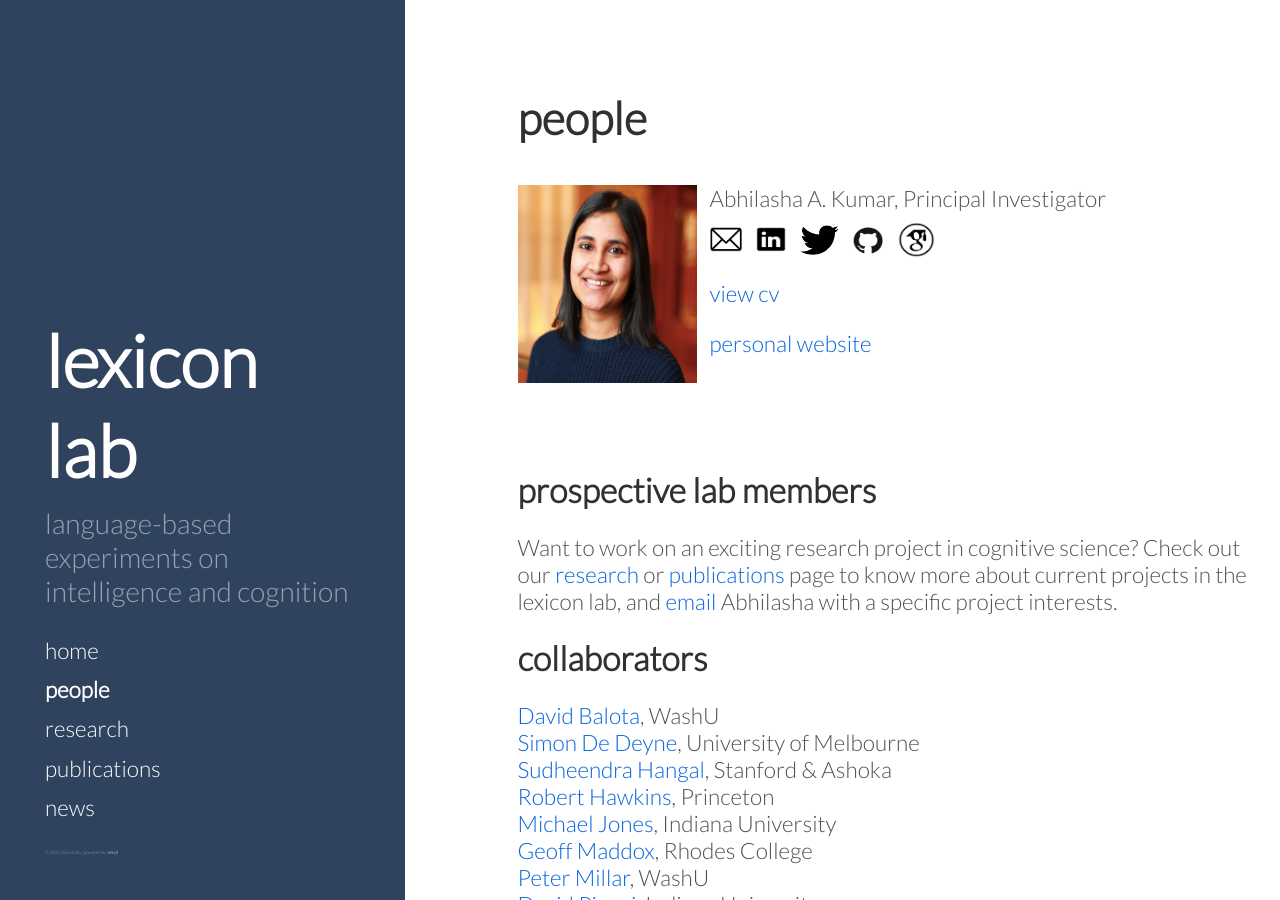
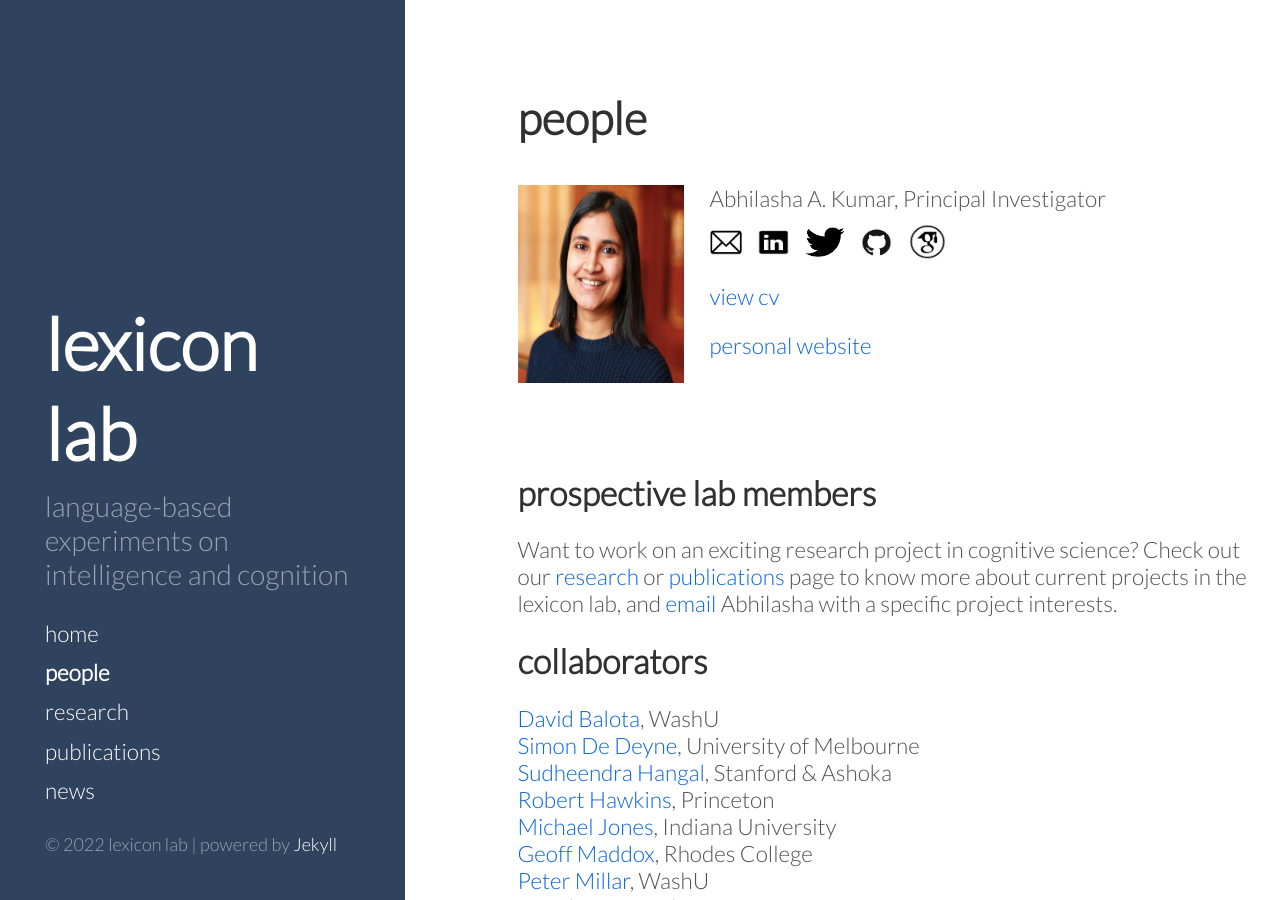
Before and after one commit to thelexiconlab/thelexiconlab.github.io, a Jekyll site: the page built from people.html, in a window 1280 px wide and 900 px high. Built offline with Jekyll 4.4.1, drawn with Linux system fonts in a browser that asks for light colours; Markdown is read by kramdown in place of the engine named in the settings.

Commit message:
changed sizes

```diff
--- a/_includes/sidebar.html
+++ b/_includes/sidebar.html
@@ -27,6 +27,6 @@
       {% endfor %}
     </nav>
 
-    <p style="font-size: 0.5vh;">&copy; {{ site.time | date: '%Y' }} lexicon lab | powered by <a href="https://jekyllthemes.io/">Jekyll </a></p>
+    <p style="font-size: 2vh;">&copy; {{ site.time | date: '%Y' }} lexicon lab | powered by <a href="https://jekyllthemes.io/">Jekyll </a></p>
   </div>
 </div>
--- a/people.html
+++ b/people.html
@@ -11,7 +11,7 @@
 </head>
 <br>
 Abhilasha A. Kumar, Principal Investigator
-<img style="padding-right: 1vw;width: 15vw; height: 22vh;" src="/images/team/kumar.png" align = "left"/><p><a href=mailto:kumaraa@iu.edu target="_blank"><img src ="/images/icons/email.png" alt="shared icon" style="width:2.5vw;height:3.5vh;margin: 10px 10px 0px 0px;"></a><a href=https://www.linkedin.com/in/abhilasha-kumar/ target="_blank"><img src ="/images/icons/linkedin.png" alt="shared icon" style="width:3vw;height:3.5vh;margin: 10px 10px 0px 0px;"></a><a href=https://twitter.com/abhilashaakumar target="_blank"><img src ="/images/icons/twitter.png" alt="shared icon" style="width:3vw;height:4vh;margin: 10px 10px 0px 0px;"></a><a href=https://github.com/abhilasha-kumar/ target="_blank"><img src ="/images/icons/git.png" alt="shared icon" style="width:3vw;height:4vh;margin: 10px 10px 0px 0px;"></a><a href=https://scholar.google.com/citations?user=wPMyJYsAAAAJ&hl=en target="_blank"><img src ="/images/icons/scholar.png" alt="shared icon" style="width:3vw;height:4vh;margin: 10px 10px 0px 0px;"></a></p>
+<img style="padding-right: 2vw;width: 15vw; height: 22vh;" src="/images/team/kumar.png" align = "left"/><p><a href=mailto:kumaraa@iu.edu target="_blank"><img src ="/images/icons/email.png" alt="shared icon" style="width:2.5vw;height:3.5vh;margin: 1vw 1vw 0vw 0vw;"></a><a href=https://www.linkedin.com/in/abhilasha-kumar/ target="_blank"><img src ="/images/icons/linkedin.png" alt="shared icon" style="width:3vw;height:3.5vh;margin: 1vw 1vw 0vw 0vw;"></a><a href=https://twitter.com/abhilashaakumar target="_blank"><img src ="/images/icons/twitter.png" alt="shared icon" style="width:3vw;height:4vh;margin: 1vw 1vw 0vw 0vw;"></a><a href=https://github.com/abhilasha-kumar/ target="_blank"><img src ="/images/icons/git.png" alt="shared icon" style="width:3vw;height:4vh;margin: 1vw 1vw 0vw 0vw;"></a><a href=https://scholar.google.com/citations?user=wPMyJYsAAAAJ&hl=en target="_blank"><img src ="/images/icons/scholar.png" alt="shared icon" style="width:3vw;height:4vh;margin: 1vw 1vw 0vw 0vw;"></a></p>
 <a href="/Kumar_CV.pdf" target="_blank">view cv</a><p>  </p>
 <a href="http://abhilashak.weebly.com" target="_blank">personal website</a>
 
```
